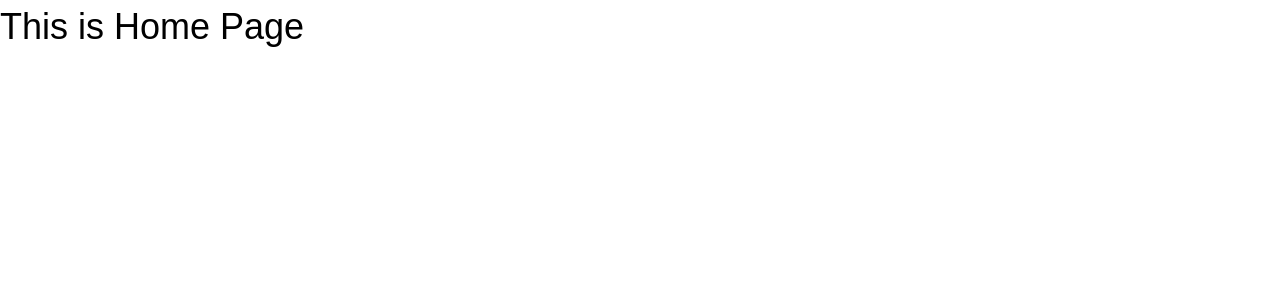
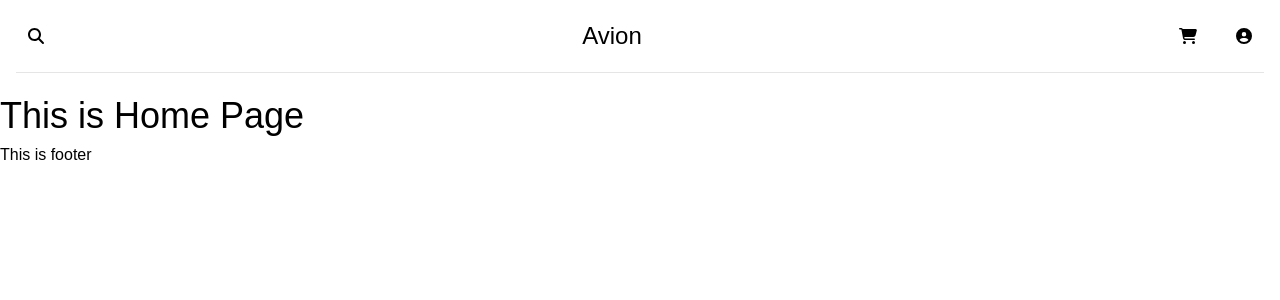
Before and after one commit to vuhuy172dh/ecommerce-website, a React (Create React App) app: page / in a window 1280 px wide. Shown: the top 300 px of the page. Built offline with nearby package versions, Linux system fonts and the light colour scheme; a web font is replaced by a local one.

Commit message:
add navbar footer buttonIcon

```diff
--- a/src/app.jsx
+++ b/src/app.jsx
@@ -4,10 +4,15 @@ import HomePage from './pages/home'
 import ProductCartPage from './pages/productCart'
 import ProductDetailPage from './pages/productDetail'
 import ProductListingPage from './pages/productListing'
+import Navbar from './components/navbar'
+import Footer from './components/footer'
 
 function App() {
   return (
     <div>
+      <header>
+        <Navbar />
+      </header>
       <main>
         <Routes>
           <Route path="/" element={<HomePage />} />
@@ -17,6 +22,9 @@ function App() {
           <Route path="/ProductListing" element={<ProductListingPage />} />
         </Routes>
       </main>
+      <footer>
+        <Footer />
+      </footer>
     </div>
   )
 }
--- /dev/null
+++ b/src/components/buttonIcon.jsx
@@ -0,0 +1,27 @@
+import { FontAwesomeIcon } from '@fortawesome/react-fontawesome'
+import {
+  faBars,
+  faCartShopping,
+  faCircleUser,
+  faSearch
+} from '@fortawesome/free-solid-svg-icons'
+
+const icons = {
+  search: faSearch,
+  cart: faCartShopping,
+  menu: faBars,
+  user: faCircleUser
+}
+
+function ButtonIcon({ Icon, onClick }) {
+  return (
+    <div
+      className="w-10 h-10 flex justify-center items-center cursor-pointer hover:bg-border_grey rounded-full"
+      onClick={onClick}
+    >
+      <FontAwesomeIcon icon={icons[Icon]} />
+    </div>
+  )
+}
+
+export default ButtonIcon
--- /dev/null
+++ b/src/components/footer.jsx
@@ -0,0 +1,5 @@
+function Footer() {
+  return <div>This is footer</div>
+}
+
+export default Footer
--- /dev/null
+++ b/src/components/navbar.jsx
@@ -0,0 +1,40 @@
+import { Link } from 'react-router-dom'
+import ButtonIcon from './buttonIcon'
+
+function Navbar() {
+  return (
+    <div className="w-full px-4 mb-4">
+      {/* this is navbar top */}
+      <div className="w-full flex py-4 justify-between items-center">
+        <div className="mobile:hidden tablet:block">
+          <ButtonIcon Icon="search" />
+        </div>
+
+        <div className="text-h3">
+          <Link to="/">Avion</Link>
+        </div>
+
+        <div className="flex gap-4 items-center">
+          <div className="tablet:hidden">
+            <ButtonIcon Icon="search" />
+          </div>
+          <ButtonIcon Icon="cart" />
+          <div className="tablet:hidden">
+            <ButtonIcon Icon="menu" />
+          </div>
+          <div className="mobile:hidden tablet:block">
+            <ButtonIcon Icon="user" />
+          </div>
+        </div>
+      </div>
+
+      {/* this is divider */}
+      <hr className="w-full border-t-1 border-[rgba(0,0,0,0.1)]"></hr>
+
+      {/* this is navbar bottom */}
+      <div className="flex justify-center"></div>
+    </div>
+  )
+}
+
+export default Navbar
```
